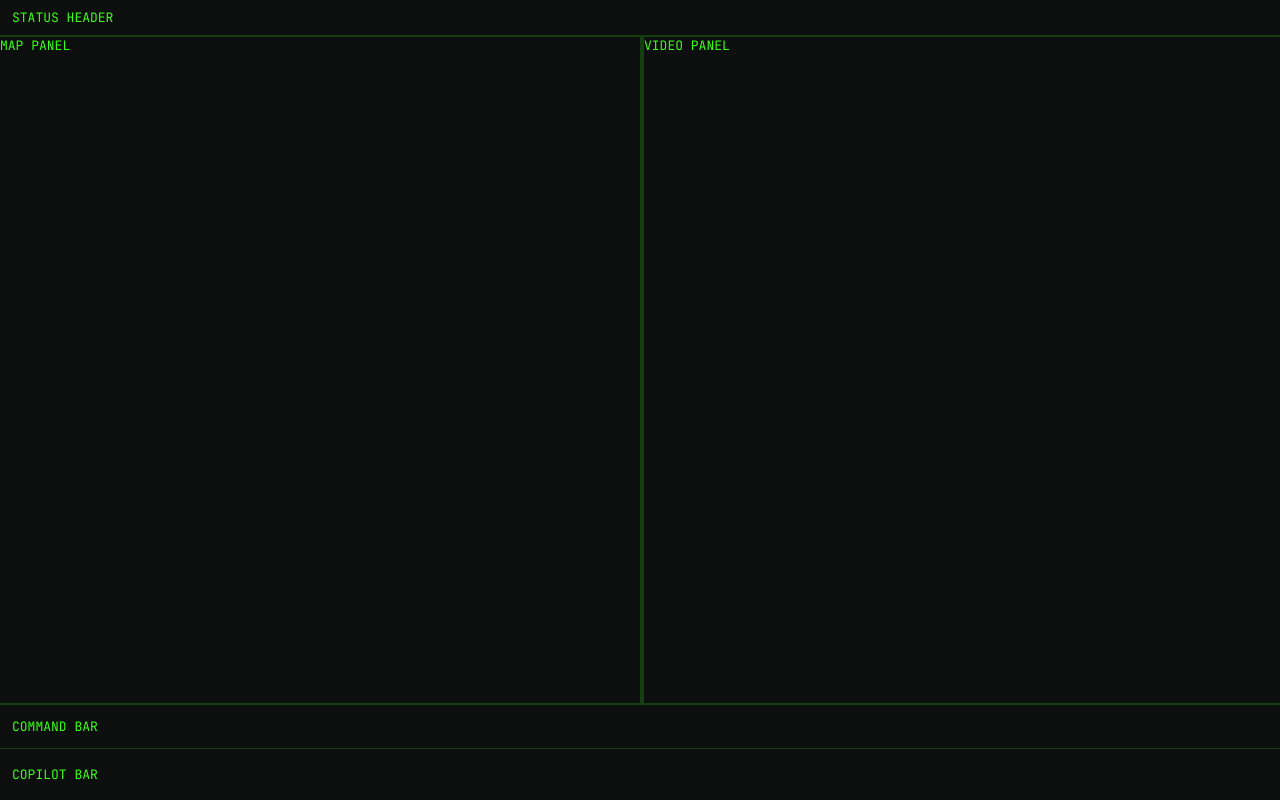
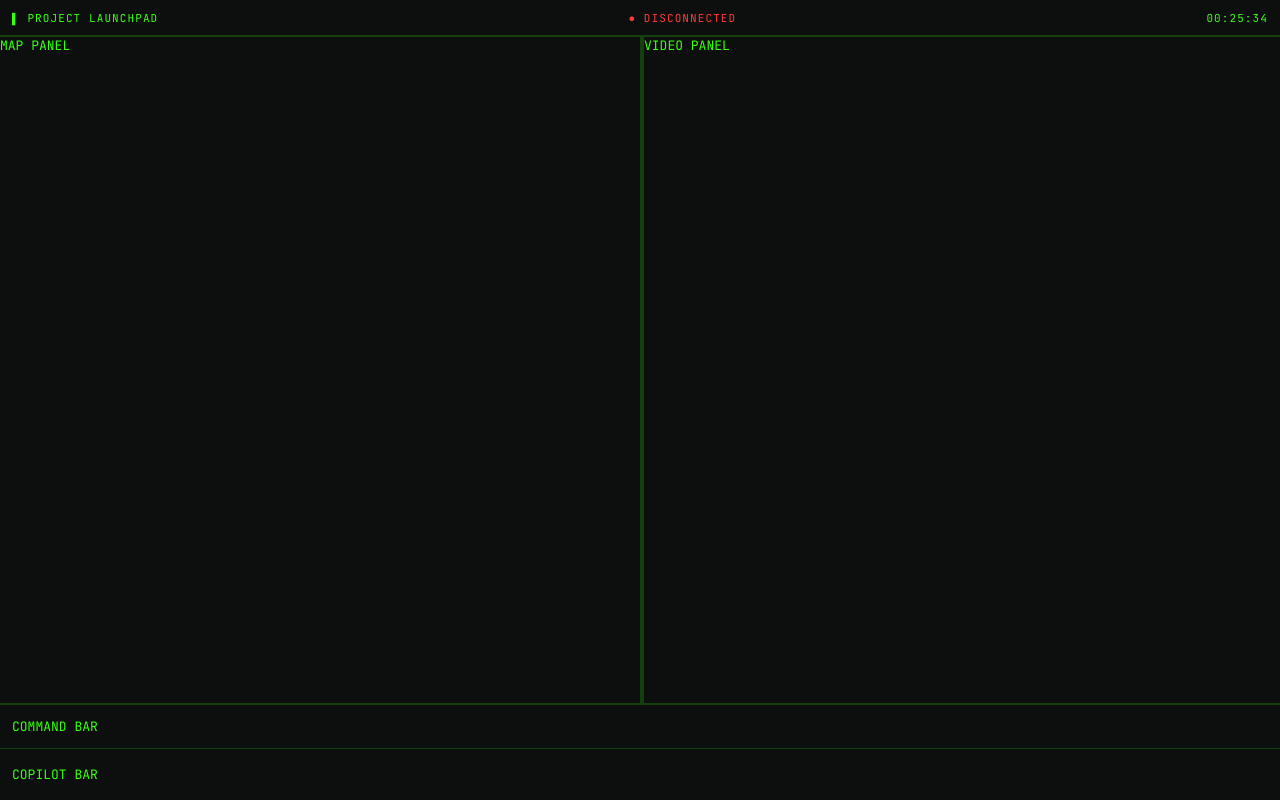
Before and after one commit to Tawildoer/Project-LaunchPad, a React (Vite) app in the folder ground-station/frontend/: page / in a window 1280 px wide. Built offline with nearby package versions, Linux system fonts and the light colour scheme; no server answers.

Commit message:
feat(frontend): add StatusHeader with connection status and clock

```diff
--- a/ground-station/frontend/src/App.tsx
+++ b/ground-station/frontend/src/App.tsx
@@ -1,4 +1,5 @@
 import { useState, useCallback, useRef } from 'react'
+import StatusHeader from './components/StatusHeader'
 
 export default function App() {
   const [leftPct, setLeftPct] = useState(50)
@@ -27,9 +28,7 @@ export default function App() {
 
   return (
     <div className="app" style={{ position: 'relative' }}>
-      <div style={{ borderBottom: '1px solid var(--border)', padding: '0 12px', display: 'flex', alignItems: 'center' }}>
-        STATUS HEADER
-      </div>
+      <StatusHeader />
       <div className="panels" ref={panelsRef}>
         <div className="panel" style={{ width: `${leftPct}%` }}>
           MAP PANEL
--- /dev/null
+++ b/ground-station/frontend/src/components/StatusHeader.tsx
@@ -0,0 +1,41 @@
+import { useEffect, useState } from 'react'
+import { useTelemetry } from '../store/TelemetryContext'
+import type { ConnectionStatus } from '../types'
+
+const STATUS_COLOURS: Record<ConnectionStatus, string> = {
+  connected:    'var(--green)',
+  reconnecting: 'var(--amber)',
+  disconnected: 'var(--red)',
+}
+
+function Clock() {
+  const [time, setTime] = useState(() => new Date().toTimeString().slice(0, 8))
+  useEffect(() => {
+    const id = setInterval(() => setTime(new Date().toTimeString().slice(0, 8)), 1000)
+    return () => clearInterval(id)
+  }, [])
+  return <span>{time}</span>
+}
+
+export default function StatusHeader() {
+  const { connectionStatus } = useTelemetry()
+
+  return (
+    <div style={{
+      display: 'flex',
+      alignItems: 'center',
+      justifyContent: 'space-between',
+      padding: '0 12px',
+      borderBottom: '1px solid var(--border)',
+      height: '100%',
+      fontSize: 'var(--text-sm)',
+      letterSpacing: '0.1em',
+    }}>
+      <span>▌ <span>PROJECT LAUNCHPAD</span></span>
+      <span style={{ color: STATUS_COLOURS[connectionStatus] }}>
+        ● <span>{connectionStatus.toUpperCase()}</span>
+      </span>
+      <Clock />
+    </div>
+  )
+}
```
Also changed, not shown: 1 other file (tests, documents, lock files or other folders).
